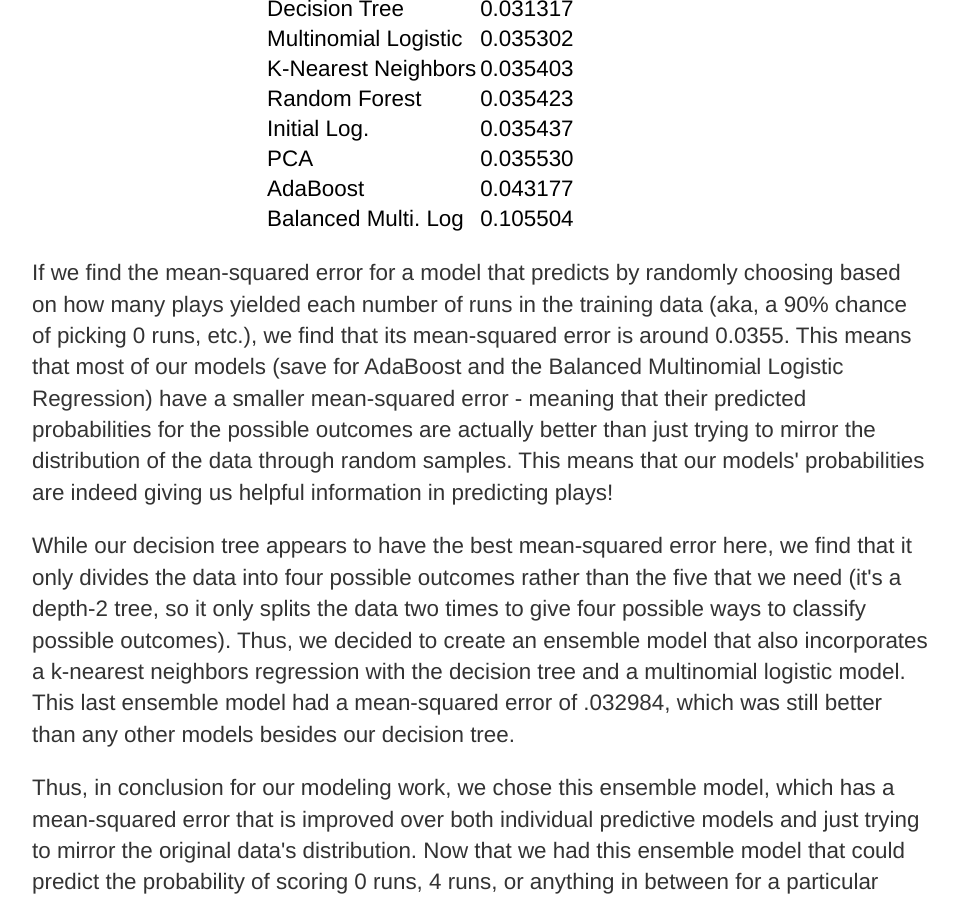
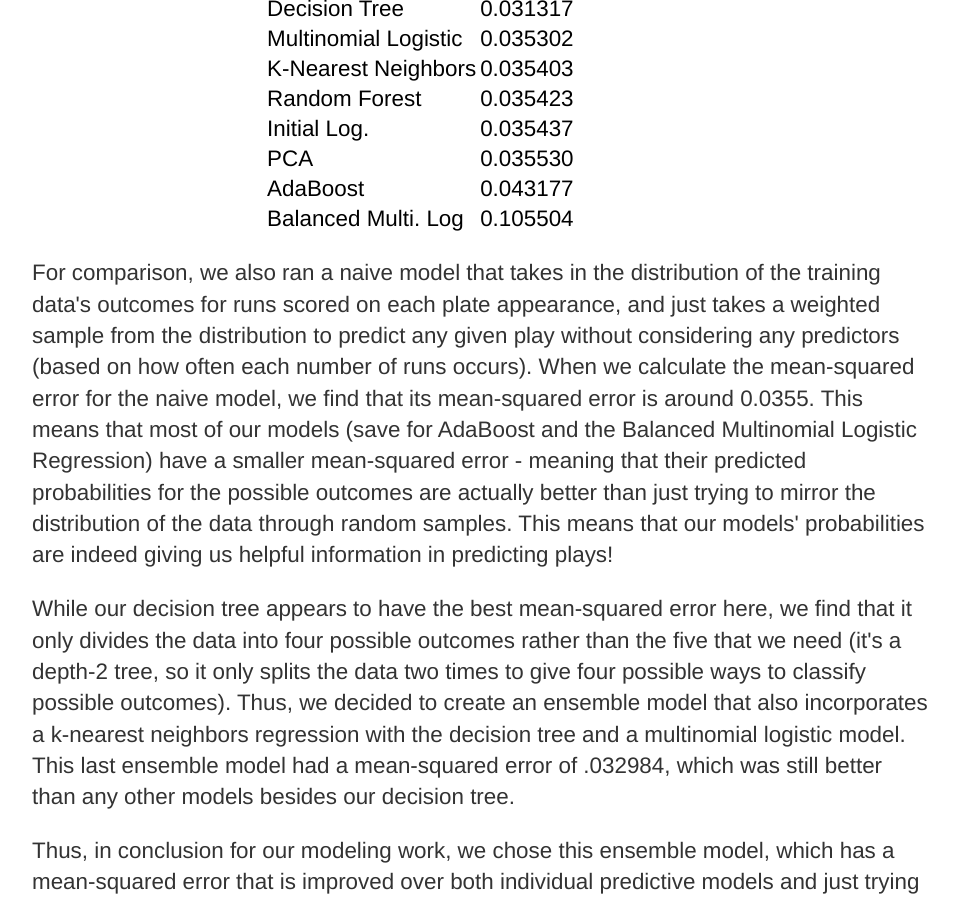
Before and after one commit to handypark/handypark.github.io, a Jekyll site: the page built from methodology.html, in a window 1280 px wide and 900 px high, scrolled down 3035 px. Shown: the whole window, without its empty margins (160-1118 px from the left). Built offline with Jekyll 4.4.1, drawn with Linux system fonts in a browser that asks for light colours.

Commit message:
Update methodology.html

```diff
--- a/methodology.html
+++ b/methodology.html
@@ -139,10 +139,13 @@ title: Methodology
   		</tr>
 	</table>
 	<p>
-		If we find the mean-squared error for a model that predicts by randomly choosing based on how many plays yielded
-		each number of runs in the training data (aka, a 90% chance of picking 0 runs, etc.), we find that
-		its mean-squared error is around 0.0355. This means that most of our models (save for AdaBoost and the Balanced Multinomial
-		Logistic Regression) have a smaller mean-squared error - meaning that their predicted probabilities for the possible
+		For comparison, we also ran a naive model that takes in the distribution of the training data's outcomes for runs scored
+		on each plate appearance, and just takes a weighted sample from the distribution to predict any given play
+		without considering any predictors (based on how often each number of runs occurs). When we calculate the
+		mean-squared error for the naive model, we find that
+		its mean-squared error is around 0.0355. This means that most of our models
+		(save for AdaBoost and the Balanced Multinomial	Logistic Regression) have a smaller mean-squared error -
+		meaning that their predicted probabilities for the possible
 		outcomes are actually better than just trying to mirror the distribution of the data through random samples.
 		This means that our models' probabilities are indeed giving us helpful information in predicting plays!
 	</p>
```
